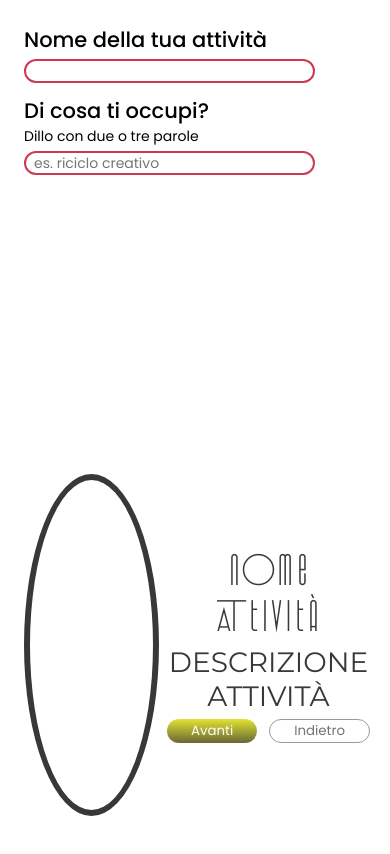
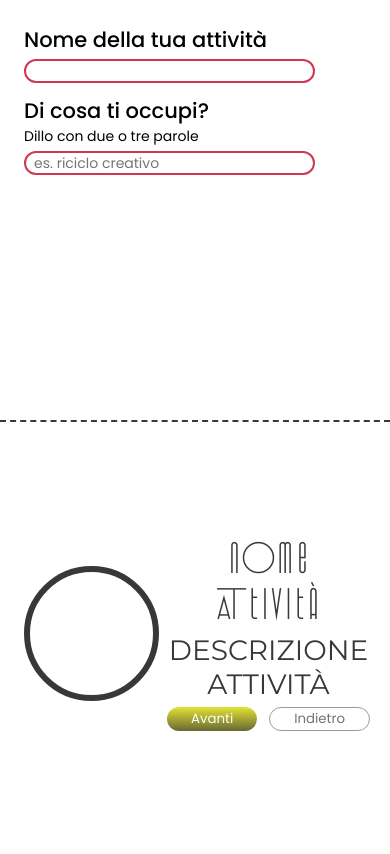
Before and after one commit to DarioSacco/ManuFattu-logo-generator, a Vue app: page / in a window 390 px wide. Built offline with nearby package versions, Linux system fonts and the light colour scheme.

Commit message:
fix: stile mobile

```diff
--- a/src/App.vue
+++ b/src/App.vue
@@ -448,35 +448,47 @@ legend {
     height: 50vh;
     overflow-y: auto;
     padding-right: var(--page-gutter);
+    border-bottom: 2px dashed var(--gray-dark);
+  }
+
+  .data-forms .work-area-form {
+    flex-wrap: wrap;
+  }
+
+  .data-forms .work-area-form fieldset {
+    max-width: 100%;
   }
 
   .result-container {
     width: 100%;
     height: 50vh;
     flex-direction: row;
-    padding: var(--page-gutter);
+    padding: 0
+      var(--page-gutter)
+      var(--page-gutter)
+      var(--page-gutter);
+  }
+
+  .result-container > * {
+    width: 100%;
+    max-width: 50vw;
   }
 
   .result-container .aspect-ratio-box {
     position: relative;
-    width: 100%;
-    max-width: 50vw;
     max-height: 100%;
-    height: 0;
+  }
+
+  .result-container .aspect-ratio-box::after {
+    content: '';
+    display: block;
     padding-bottom: 100%;
   }
 
   .result-container .result {
     position: absolute;
-    top: 0;
-    left: 0;
     width: 100%;
     height: 100%;
   }
-
-  .result-container .brand {
-    width: 100%;
-    max-width: 50vw;
-  }
 }
 </style>
```
